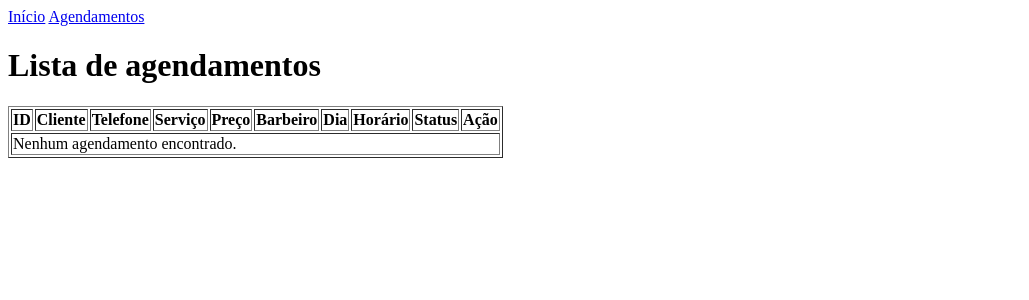
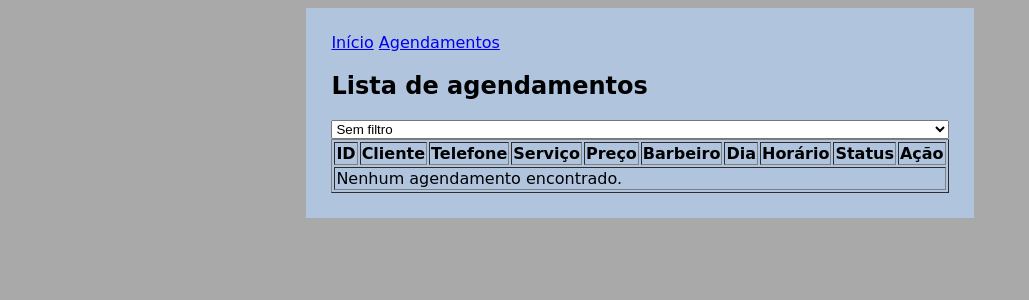
Before and after one commit to HackerDaNet/Phyton_SalaBoa, a Flask app: page /agendamentos in a window 1280 px wide. Shown: the top 300 px of the page, without its empty margins (0-1029 px from the left). Run offline with Flask 3, Linux system fonts and the light colour scheme; data that the repository does not hold is empty.

Commit message:
commit semi final Lucas SA

```diff
--- /dev/null
+++ b/SALucasBarbearia/static/style.css
@@ -0,0 +1,14 @@
+body{
+    display: grid;
+    background-color: darkgray;
+    font-family: "Comic Sans MS";
+    justify-content: center;
+}
+
+section{
+    display: grid;
+    background-color: lightsteelblue;
+    justify-content: center;
+    padding: 25px;
+    width: min-content;
+}
--- a/SALucasBarbearia/templates/agendamentos.html
+++ b/SALucasBarbearia/templates/agendamentos.html
@@ -4,14 +4,22 @@
     <meta charset="UTF-8">
     <meta name="viewport" content="width=device-width, initial-scale=1.0">
     <title>Agendamentos</title>
+    <link rel="stylesheet" href="../static/style.css">
 </head>
 <body>
+    <section>
         <nav>
             <a href="{{ url_for('index') }}">Início</a>
             <a href="{{ url_for('agendamentos') }}">Agendamentos</a>
         </nav>
 
         <h1>Lista de agendamentos</h1>
+        <select>
+            <option>Sem filtro</option>
+            <option>Concluido</option>
+            <option>Agendado</option>
+            <option>Cancelado</option>
+        </select>
 
         <table border="1">
             <tr>
@@ -46,5 +54,6 @@
                </tr>
             {% endfor %}
         </table>
+    </section>
 </body>
 </html>
--- a/SALucasBarbearia/templates/detalhe.html
+++ b/SALucasBarbearia/templates/detalhe.html
@@ -4,8 +4,10 @@
     <meta charset="UTF-8">
     <meta name="viewport" content="width=device-width, initial-scale=1.0">
     <title>Detalhes do agendamento</title>
+    <link rel="stylesheet" href="../static/style.css">
 </head>
 <body>
+    <section>
         <nav>
             <a href="{{ url_for('index') }}">Início</a>
             <a href="{{ url_for('agendamentos') }}">Agendamentos</a>
@@ -28,5 +30,6 @@
         {% else %}
             <p>Agendamento não encontrado.</p>
         {% endif %}
+    </section>
 </body>
 </html>
--- a/SALucasBarbearia/templates/index.html
+++ b/SALucasBarbearia/templates/index.html
@@ -4,13 +4,16 @@
     <meta charset="UTF-8">
     <meta name="viewport" content="width=device-width, initial-scale=1.0">
     <title>Barbearia</title>
+    <link rel="stylesheet" href="../static/style.css">
 </head>
 <body>
+    <section>
         <h1>Bem-vindo à Barbearia</h1>
         <p>Sistema de gerenciamento de agendamentos.</p>
         <nav>
             <a href="{{ url_for('index') }}">Início</a>
             <a href="{{ url_for('agendamentos') }}">Agendamentos</a>
         </nav>
+    </section>
 </body>
 </html>
```
Lines whose indentation alone changed are shown as unchanged.
